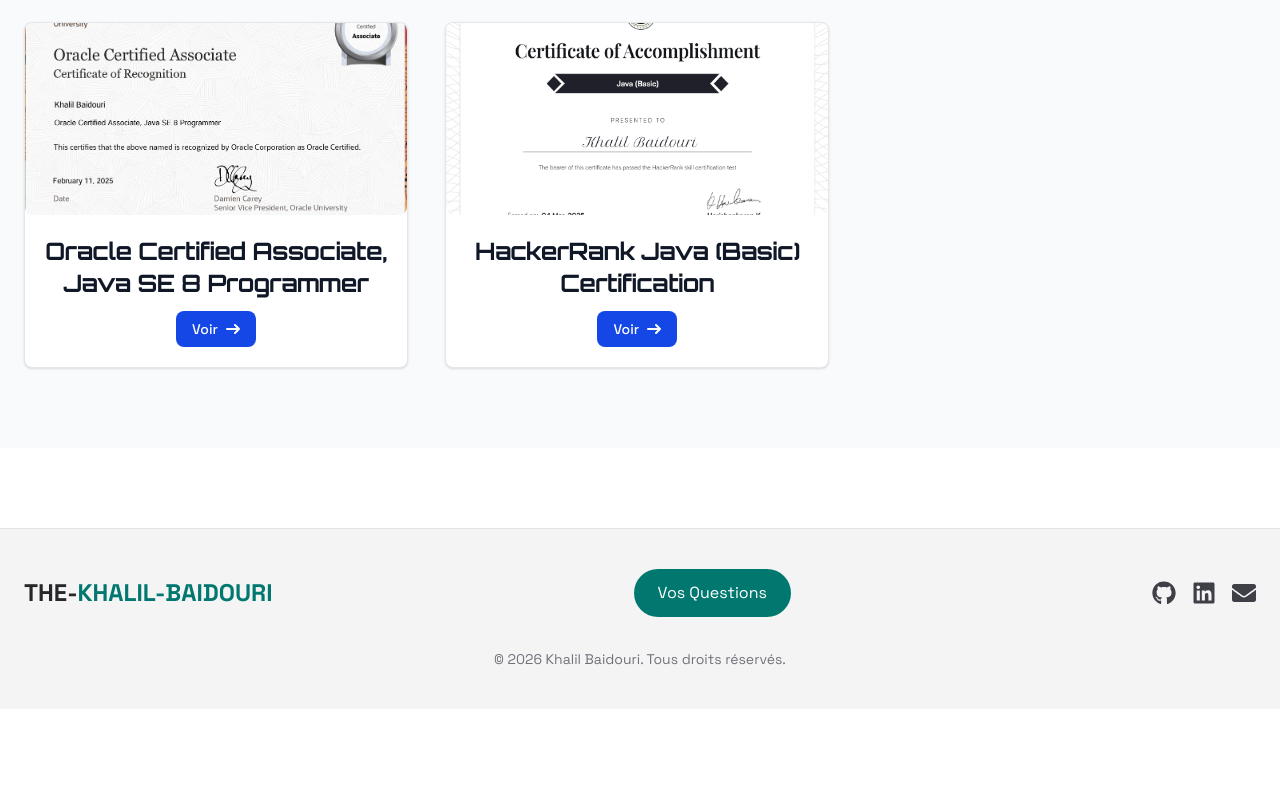
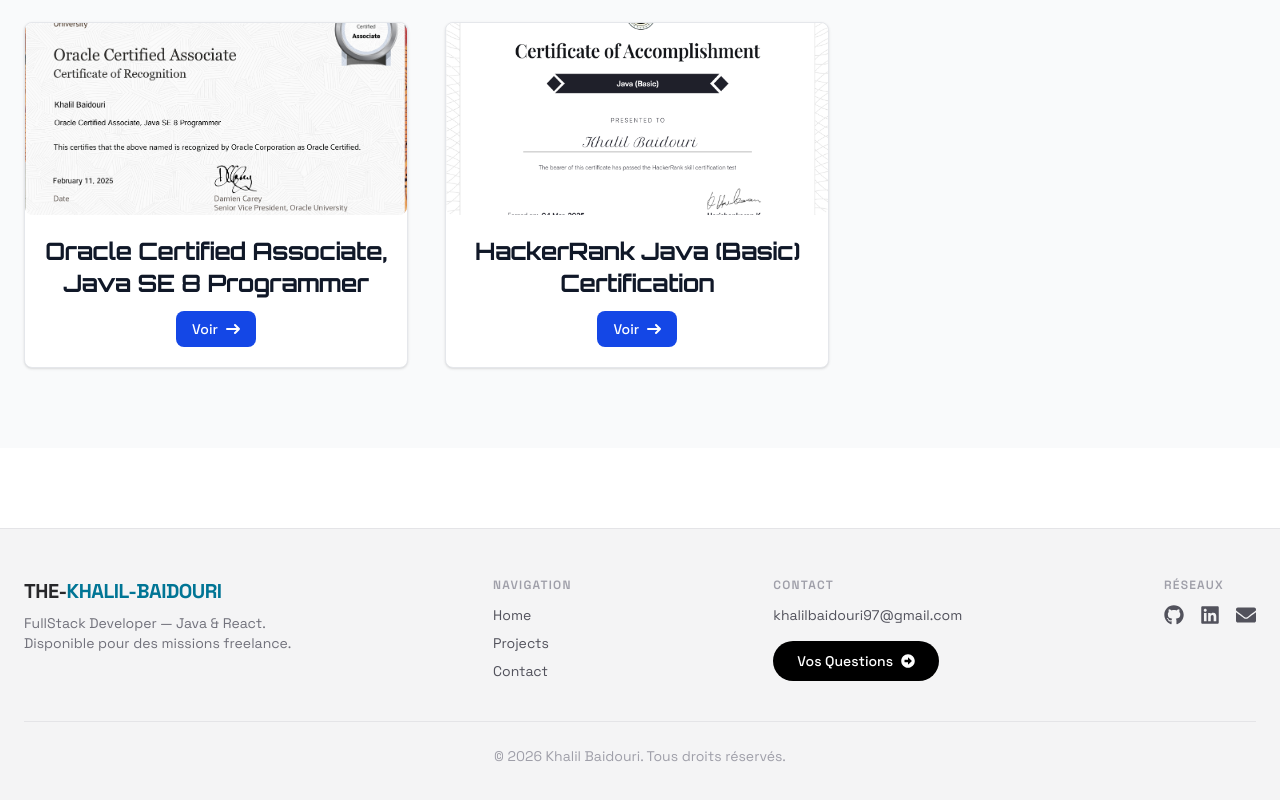
Before and after one commit to khalilbaidouri/portfolio, a React (Vite) app in the folder portfolio/: page / in a window 1280 px wide. Shown: the part 3626-4426 px from the top of the page. Before the commit the page ends 4335 px from the top, so only its background shows below. Built offline with nearby package versions, Linux system fonts and the light colour scheme; a web font is replaced by a local one.

Commit message:
metadata

```diff
--- a/portfolio/package.json
+++ b/portfolio/package.json
@@ -15,6 +15,7 @@
     "groq-sdk": "^0.37.0",
     "react": "^18.2.0",
     "react-dom": "^18.2.0",
+    "react-helmet-async": "^1.3.0",
     "react-icons": "^5.5.0",
     "react-router-dom": "^6.14.2",
     "react-snowfall": "^2.4.0",
--- a/portfolio/src/components/footer.jsx
+++ b/portfolio/src/components/footer.jsx
@@ -1,47 +1,102 @@
 import React from "react";
 import { Link } from "react-router-dom";
-import { FaGithub, FaLinkedin, FaEnvelope } from "react-icons/fa";
+import {
+  FaGithub,
+  FaLinkedin,
+  FaEnvelope,
+  FaArrowAltCircleRight,
+} from "react-icons/fa";
 
 const Footer = () => {
   return (
     <footer className="bg-zinc-100 dark:bg-zinc-900 border-t border-zinc-200 dark:border-zinc-800 mt-20">
-      <div className="max-w-7xl mx-auto px-6 py-10">
+      <div className="max-w-7xl mx-auto px-6 py-12">
         {/* TOP */}
-        <div className="flex flex-col md:flex-row justify-between items-center gap-6">
-          {/* LOGO */}
-          <div className="text-2xl font-bold text-zinc-800 dark:text-zinc-100">
+        <div className="flex flex-col md:flex-row justify-between items-start gap-10">
+          {/* LOGO + tagline */}
+          <div>
+            <div className="text-xl font-bold text-zinc-800 dark:text-zinc-100 tracking-tight mb-2">
               THE-
-            <span className="text-teal-700 dark:text-teal-400">
+              <span className="text-cyan-700 dark:text-cyan-500">
                 KHALIL-BAIDOURI
               </span>
             </div>
+            <p className="text-sm text-zinc-500 dark:text-zinc-400 max-w-xs">
+              FullStack Developer — Java & React.
+              <br />
+              Disponible pour des missions freelance.
+            </p>
+          </div>
 
-          {/* BUTTON QUESTIONS */}
-          <Link
-            to="/form"
-            className="px-6 py-3 rounded-full bg-teal-700 text-white hover:bg-teal-800 transition duration-300"
+          {/* NAV */}
+          <div>
+            <p className="text-xs font-semibold tracking-widest uppercase text-zinc-400 dark:text-zinc-500 mb-3">
+              Navigation
+            </p>
+            <ul className="space-y-2 text-sm text-zinc-600 dark:text-zinc-400">
+              {["Home", "Projects", "Contact"].map((item) => (
+                <li key={item}>
+                  <a
+                    href={`#${item.toLowerCase()}`}
+                    className="hover:text-cyan-700 dark:hover:text-cyan-400 transition duration-200"
                   >
+                    {item}
+                  </a>
+                </li>
+              ))}
+            </ul>
+          </div>
+
+          {/* CONTACT */}
+          <div>
+            <p className="text-xs font-semibold tracking-widest uppercase text-zinc-400 dark:text-zinc-500 mb-3">
+              Contact
+            </p>
+            <p className="text-sm text-zinc-600 dark:text-zinc-400 mb-4">
+              khalilbaidouri97@gmail.com
+            </p>
+            <Link to="/form">
+              <button className="flex gap-2 items-center px-6 py-2.5 bg-black dark:bg-zinc-100 rounded-full text-white dark:text-zinc-900 hover:bg-zinc-700 dark:hover:bg-white transition duration-300 font-medium text-sm">
                 Vos Questions
+                <FaArrowAltCircleRight />
+              </button>
             </Link>
+          </div>
 
           {/* SOCIAL */}
-          <div className="flex gap-4 text-2xl text-zinc-700 dark:text-zinc-300">
-            <a href="https://github.com/" target="_blank">
+          <div>
+            <p className="text-xs font-semibold tracking-widest uppercase text-zinc-400 dark:text-zinc-500 mb-3">
+              Réseaux
+            </p>
+            <div className="flex gap-4 text-xl text-zinc-600 dark:text-zinc-400">
+              <a
+                href="https://github.com/"
+                target="_blank"
+                rel="noreferrer"
+                className="hover:text-zinc-900 dark:hover:text-white transition duration-200"
+              >
                 <FaGithub />
               </a>
-
-            <a href="https://linkedin.com/" target="_blank">
+              <a
+                href="https://linkedin.com/"
+                target="_blank"
+                rel="noreferrer"
+                className="hover:text-cyan-600 dark:hover:text-cyan-400 transition duration-200"
+              >
                 <FaLinkedin />
               </a>
-
-            <a href="mailto:youremail@gmail.com">
+              <a
+                href="mailto:khalilbaidouri97@gmail.com"
+                className="hover:text-zinc-900 dark:hover:text-white transition duration-200"
+              >
                 <FaEnvelope />
               </a>
             </div>
           </div>
+        </div>
 
-        {/* BOTTOM */}
-        <div className="text-center text-sm text-zinc-500 dark:text-zinc-400 mt-8">
+        {/* DIVIDER + BOTTOM */}
+        <div className="border-t border-zinc-200 dark:border-zinc-800 mt-10 pt-6 text-center text-sm text-zinc-400 dark:text-zinc-500">
           © 2026 Khalil Baidouri. Tous droits réservés.
         </div>
       </div>
--- a/portfolio/src/main.jsx
+++ b/portfolio/src/main.jsx
@@ -1,12 +1,16 @@
-import { StrictMode } from 'react'
-import { createRoot } from 'react-dom/client'
-import './index.css'
-import App from './App.jsx'
-import { BrowserRouter } from 'react-router-dom'
+import { StrictMode } from "react";
+import { createRoot } from "react-dom/client";
+import "./index.css";
+import App from "./App.jsx";
+import { BrowserRouter } from "react-router-dom";
+import { HelmetProvider } from "react-helmet-async";
 
-createRoot(document.getElementById('root')).render(
-  <BrowserRouter>
-    <App />
-
-  </BrowserRouter>
-)
+createRoot(document.getElementById("root")).render(
+  <StrictMode>
+    <HelmetProvider>
+      <BrowserRouter>
+        <App />
+      </BrowserRouter>
+    </HelmetProvider>
+  </StrictMode>
+);
--- a/portfolio/src/pages/Home.jsx
+++ b/portfolio/src/pages/Home.jsx
@@ -1,25 +1,38 @@
 import React from "react";
-import { Routes, Route } from "react-router-dom";
+import { motion } from "framer-motion";
+import { Helmet } from "react-helmet-async";
 import NavBar from "../components/NavBar";
 import Hero from "../components/Hero";
 import Skills from "../components/Skills";
 import { Projects } from "../components/Projects";
 import Education from "../components/Education";
 import Certifications from "../components/Certifications";
-import Snowfall from 'react-snowfall';
-import { motion } from "framer-motion";
 import Chatbot from "../components/Chatbot";
 import Footer from "../components/footer";
+
 const Home = () => {
   return (
     <>
+      <Helmet>
+        <title>Khalil Baidouri — Développeur Full Stack</title>
+        <meta name="description" content="Portfolio de Khalil Baidouri, développeur Full Stack passionné. Découvrez mes projets, compétences, formations et certifications." />
+        <meta name="keywords" content="Khalil Baidouri, développeur full stack, portfolio, React, Node.js" />
+        <meta name="author" content="Khalil Baidouri" />
+        <meta property="og:title" content="Khalil Baidouri — Développeur Full Stack" />
+        <meta property="og:description" content="Portfolio de Khalil Baidouri, développeur Full Stack." />
+        <meta property="og:type" content="website" />
+        <meta property="og:url" content="https://khalilbaidouri.dev" />
+        <meta name="twitter:card" content="summary_large_image" />
+        <meta name="twitter:title" content="Khalil Baidouri — Développeur Full Stack" />
+        <meta name="twitter:description" content="Portfolio de Khalil Baidouri — projets, compétences et formations." />
+        <link rel="canonical" href="https://khalilbaidouri.dev" />
+      </Helmet>
+
       <motion.div
         initial={{ opacity: 0 }}
         animate={{ opacity: 1 }}
         transition={{ duration: 1 }}
       >
-
-    <div>
         <NavBar />
         <Hero />
         <Skills />
@@ -28,10 +41,8 @@
         <Certifications />
         <Chatbot />
         <Footer />
-    </div>
       </motion.div>
     </>
-
   );
 };
 
--- a/portfolio/src/pages/questions.jsx
+++ b/portfolio/src/pages/questions.jsx
@@ -1,6 +1,8 @@
 import { useState } from "react";
 import { motion } from "framer-motion";
+import { Helmet } from "react-helmet-async";
 import { FaArrowAltCircleRight } from "react-icons/fa";
+import NavBar from "../components/NavBar";
 
 const ContactForm = () => {
   const [form, setForm] = useState({
@@ -46,6 +48,35 @@
     "block text-xs font-semibold tracking-widest uppercase text-slate-500 dark:text-zinc-400 mb-1.5";
 
   return (
+    <>
+      <Helmet>
+        <title>Contact — Khalil Baidouri</title>
+        <meta
+          name="description"
+          content="Contactez Khalil Baidouri pour une collaboration, une mission freelance ou un simple échange. Réponse rapide garantie."
+        />
+        <meta
+          name="keywords"
+          content="contact, Khalil Baidouri, freelance, mission, collaboration, développeur"
+        />
+        <meta name="author" content="Khalil Baidouri" />
+        <meta property="og:title" content="Contact — Khalil Baidouri" />
+        <meta
+          property="og:description"
+          content="Une idée ou un projet ? Contactez Khalil Baidouri, développeur Full Stack disponible pour des missions."
+        />
+        <meta property="og:type" content="website" />
+        <meta property="og:url" content="https://khalilbaidouri.dev/contact" />
+        <meta name="twitter:card" content="summary_large_image" />
+        <meta name="twitter:title" content="Contact — Khalil Baidouri" />
+        <meta
+          name="twitter:description"
+          content="Contactez Khalil Baidouri pour vos projets web et missions freelance."
+        />
+        <link rel="canonical" href="https://khalilbaidouri.dev/contact" />
+      </Helmet>
+      <NavBar />
+
       <motion.div
         initial={{ opacity: 0, y: 50 }}
         whileInView={{ opacity: 1, y: 0 }}
@@ -56,7 +87,7 @@
           id="contact-section"
           className="min-h-screen relative flex items-center pt-16 overflow-hidden"
         >
-        {/* Light Mode Background — matches Hero */}
+          {/* Light Mode Background */}
           <div
             className="absolute inset-0 -z-10 dark:hidden"
             style={{
@@ -70,7 +101,7 @@
             }}
           />
 
-        {/* Dark Mode Background — matches Hero */}
+          {/* Dark Mode Background */}
           <div
             className="absolute inset-0 -z-10 hidden dark:block"
             style={{
@@ -268,6 +299,7 @@
           </div>
         </div>
       </motion.div>
+    </>
   );
 };
 
```
Also changed, not shown: 1 other file (tests, documents, lock files or other folders). Lines whose indentation alone changed are shown as unchanged.
